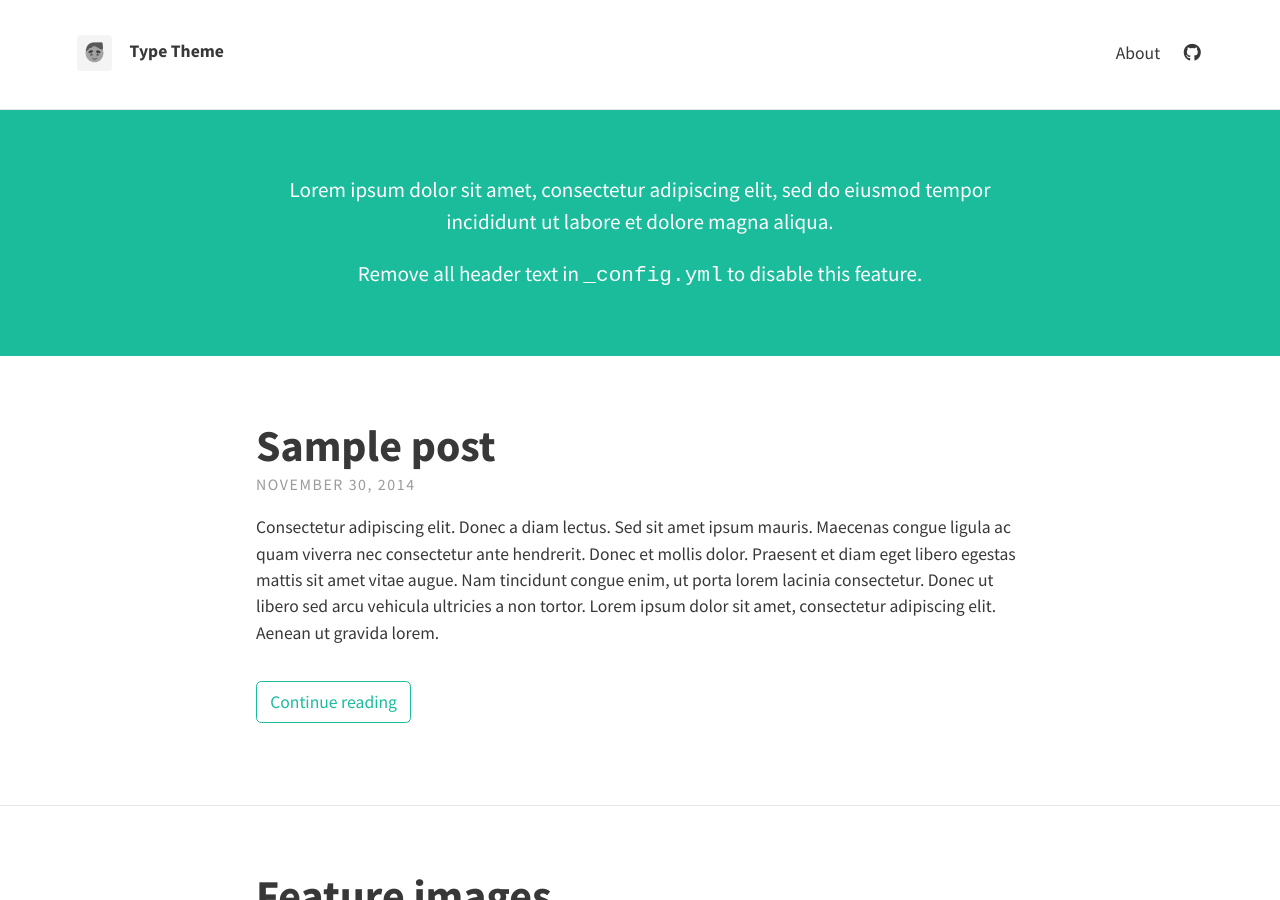
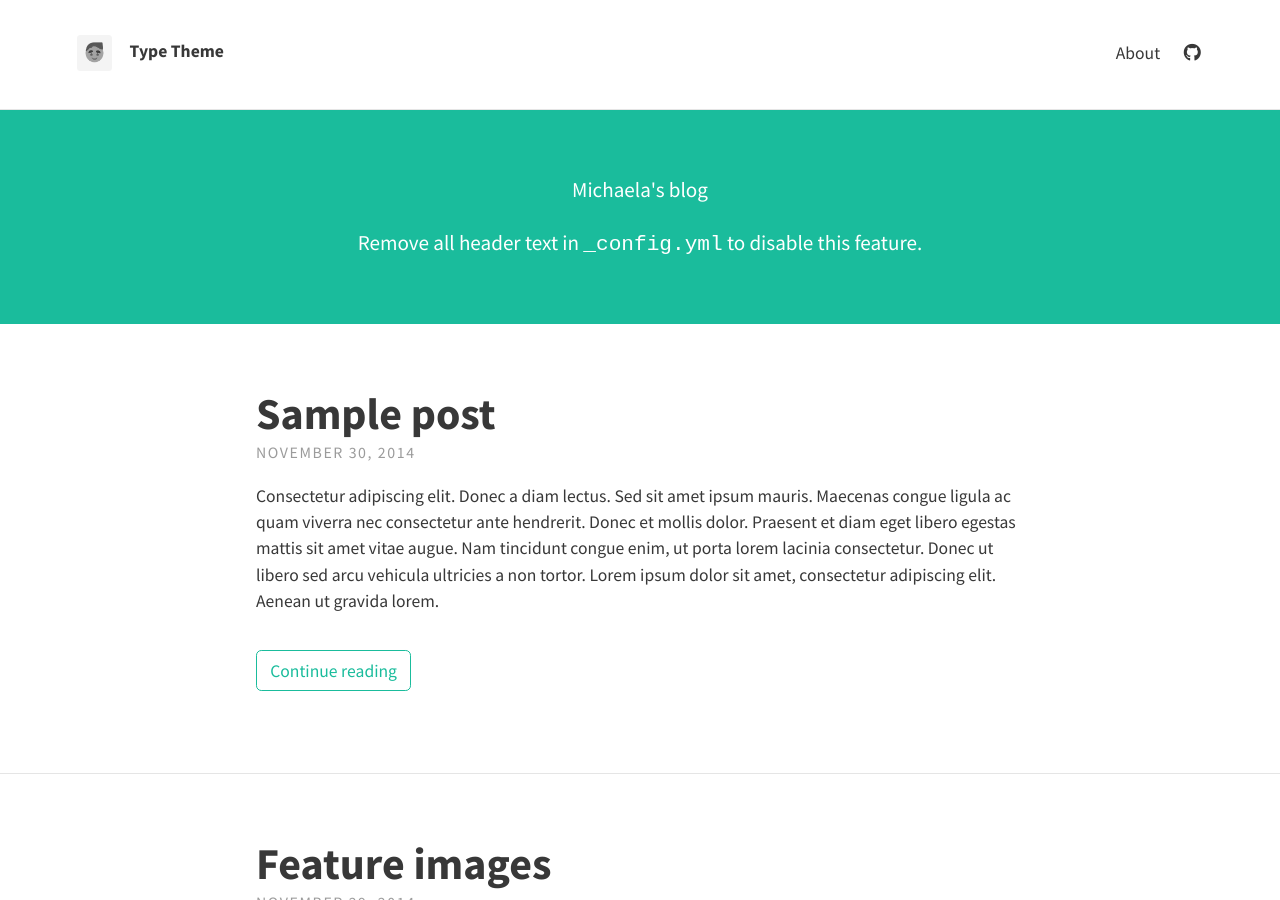
Before and after one commit to michaela-bot/michaela-bot.github.io, a Jekyll site: the page built from index.html, in a window 1280 px wide and 900 px high. Built offline with Jekyll 4.4.1, drawn with Linux system fonts in a browser that asks for light colours; nearby versions of some CDN libraries; the list of posts is cut into pages by our own code.

Commit message:
Update _config.yml

```diff
--- a/_config.yml
+++ b/_config.yml
@@ -13,7 +13,7 @@ theme_settings:
 
   # Header and footer text
   header_text: >
-     <p>Lorem ipsum dolor sit amet, consectetur adipiscing elit, sed do eiusmod tempor incididunt ut labore et dolore magna aliqua.</p>
+     <p>Michaela's blog</p>
 
      <p>Remove all header text in <code>_config.yml</code> to disable this feature.</p>
   header_text_feature_image:
```
